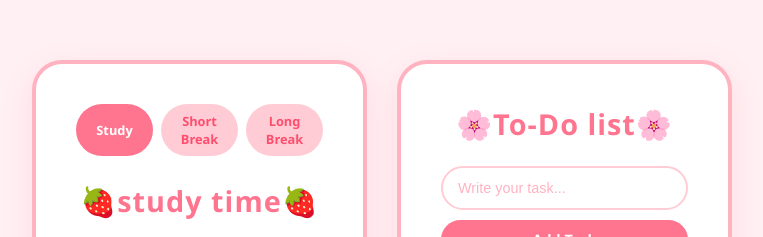
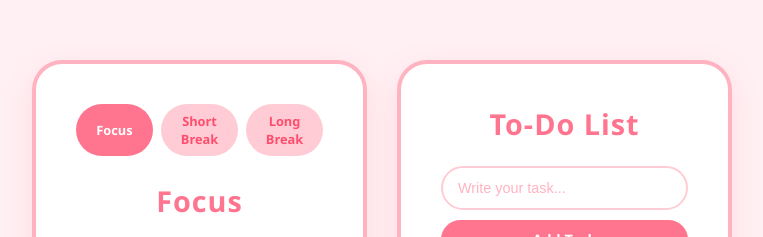
Before and after one commit to eliizquierdo/animacion3Dblender, a plain HTML site: page index.html in a window 1280 px wide. Shown: the part 144-381 px from the top of the page, without its empty margins (258-1021 px from the left). Drawn offline with Linux system fonts and the light colour scheme.

Commit message:
Add files via upload

```diff
--- a/index.html
+++ b/index.html
@@ -3,7 +3,7 @@
 <head>
     <meta charset="UTF-8">
     <meta name="viewport" content="width=device-width, initial-scale=1.0">
-    <title>🌸 Pomodoro 🌸</title>
+    <title>Pomodoro</title>
     <link rel="stylesheet" href="style.css">
     <link rel="manifest" href="manifest.json?v=2">
     <script>
@@ -16,12 +16,12 @@
     <div class="app-container">
         <div class="pomodoro-card">
             <div class="tabs-group">
-                <button class="tab-btn active" id="workTab">Study</button>
+                <button class="tab-btn active" id="workTab">Focus</button>
                 <button class="tab-btn" id="shortTab">Short Break</button>
                 <button class="tab-btn" id="longTab">Long Break</button>
             </div>
 
-            <h1 id="statusText">🍓study time🍓</h1>
+            <h1 id="statusText">Focus</h1>
             <div class="timer-display" id="timer">25:00</div>
 
             <div class="btn-group">
@@ -30,7 +30,7 @@
             </div>
         </div>
         <div class="tasks-card">
-            <h2>🌸To-Do list🌸</h2>
+            <h2>To-Do List</h2>
             <div class="input-group">
                 <input type="text" id="taskInput" placeholder="Write your task..." autocomplete="off">
                 <button id="addTaskBtn">Add Task</button>
```
